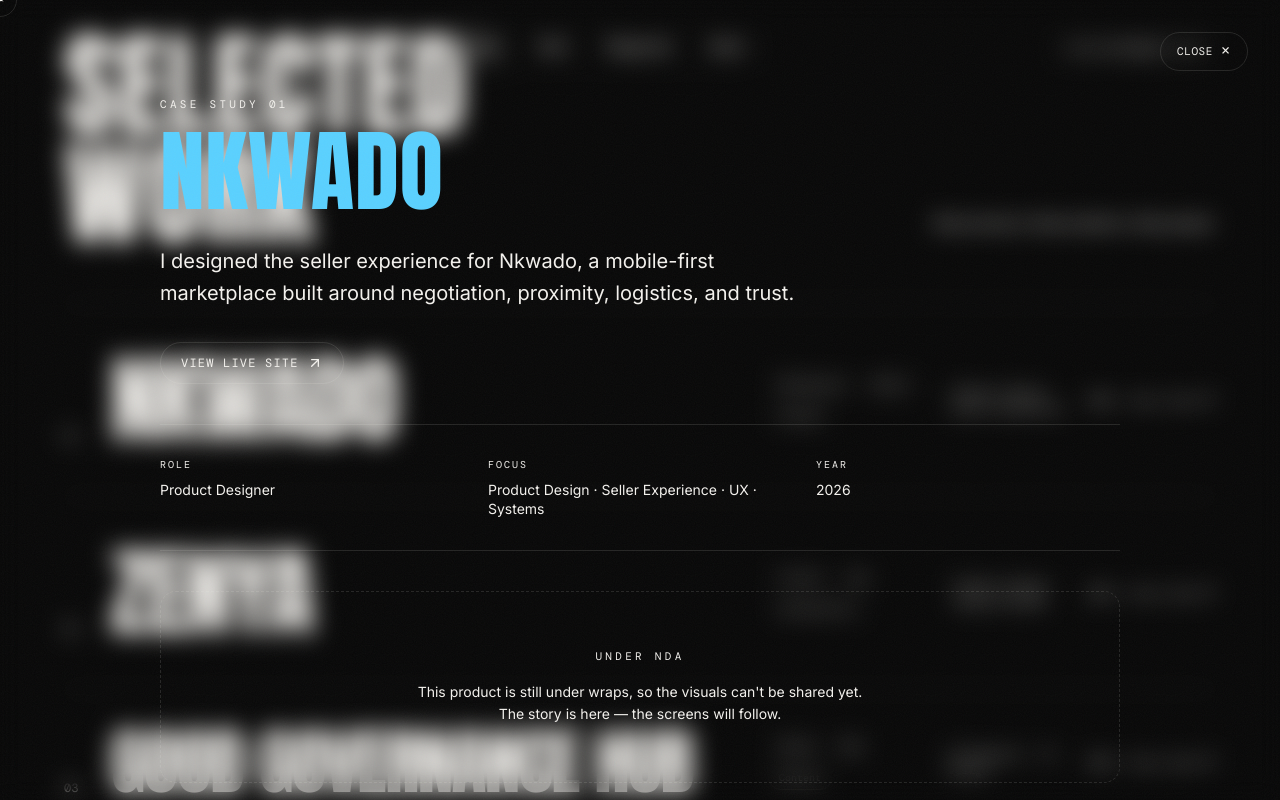
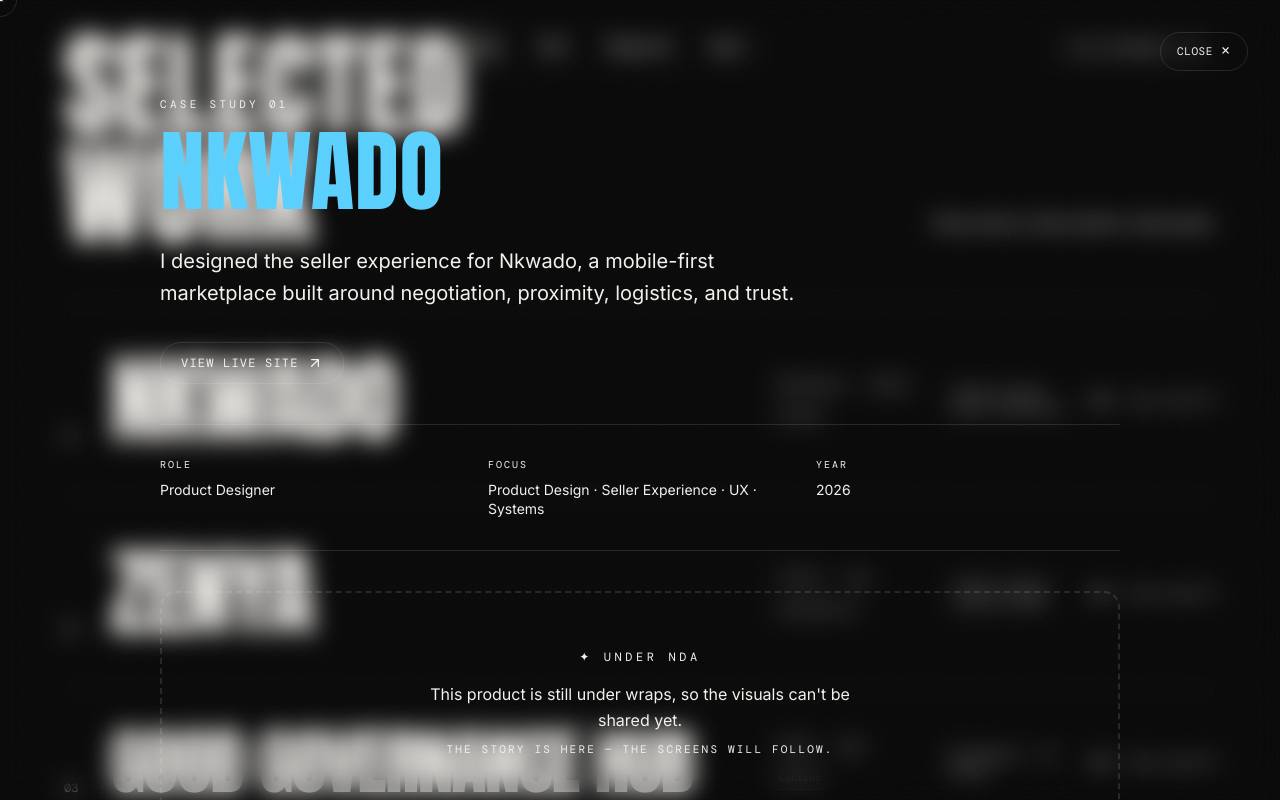
Before and after one commit to jasinit/MY-PORTFOLIO, a React (Vite) app: page / in a window 1280 px wide. Both pictures are taken after a click on the button 640 px from the left and 1379 px from the top of the page. Shown: the part 979-1779 px from the top of the page. Built offline with nearby package versions, Linux system fonts and the light colour scheme.

Commit message:
nkwado: brighter NDA panel

```diff
--- a/src/app/App.tsx
+++ b/src/app/App.tsx
@@ -1263,11 +1263,13 @@ function CaseStudy({
             />
           </div>
         ) : (
-          <div className="mt-10 rounded-2xl border border-dashed border-border p-10 text-center md:p-14">
-            <p className="font-mono text-[11px] uppercase tracking-[0.3em] text-muted-foreground">Under NDA</p>
-            <p className="mx-auto mt-4 max-w-md text-sm leading-relaxed text-muted-foreground">
-              This product is still under wraps, so the visuals can't be shared yet. The story is here — the screens will
-              follow.
+          <div className="mt-10 rounded-2xl border-2 border-dashed border-accent/70 bg-accent/5 p-10 text-center md:p-14">
+            <p className="font-mono text-xs uppercase tracking-[0.3em] text-accent">✦ Under NDA</p>
+            <p className="mx-auto mt-4 max-w-md text-base leading-relaxed text-foreground">
+              This product is still under wraps, so the visuals can't be shared yet.
+            </p>
+            <p className="mt-2 font-mono text-[11px] uppercase tracking-[0.2em] text-muted-foreground">
+              The story is here — the screens will follow.
             </p>
           </div>
         )}
```
